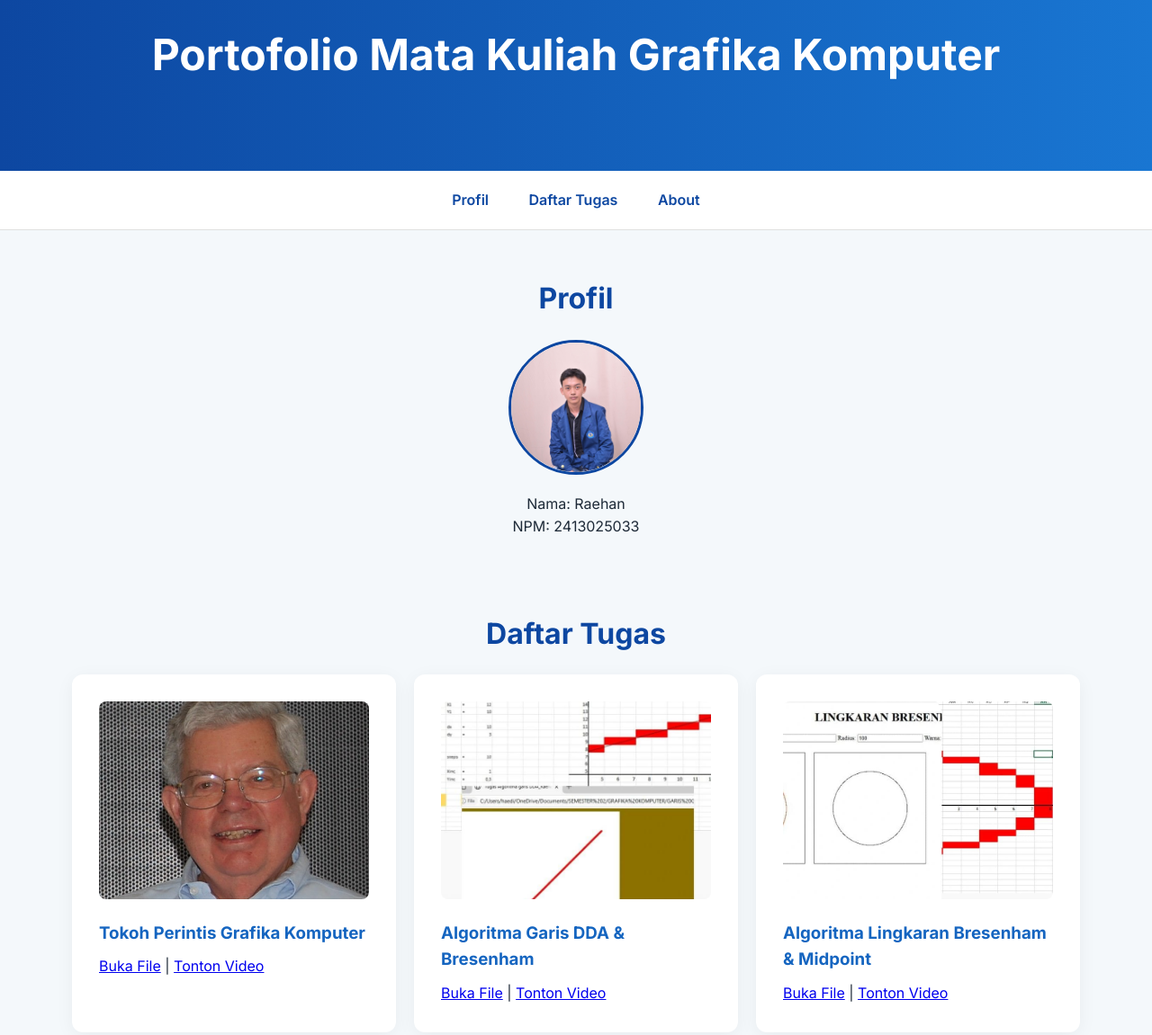
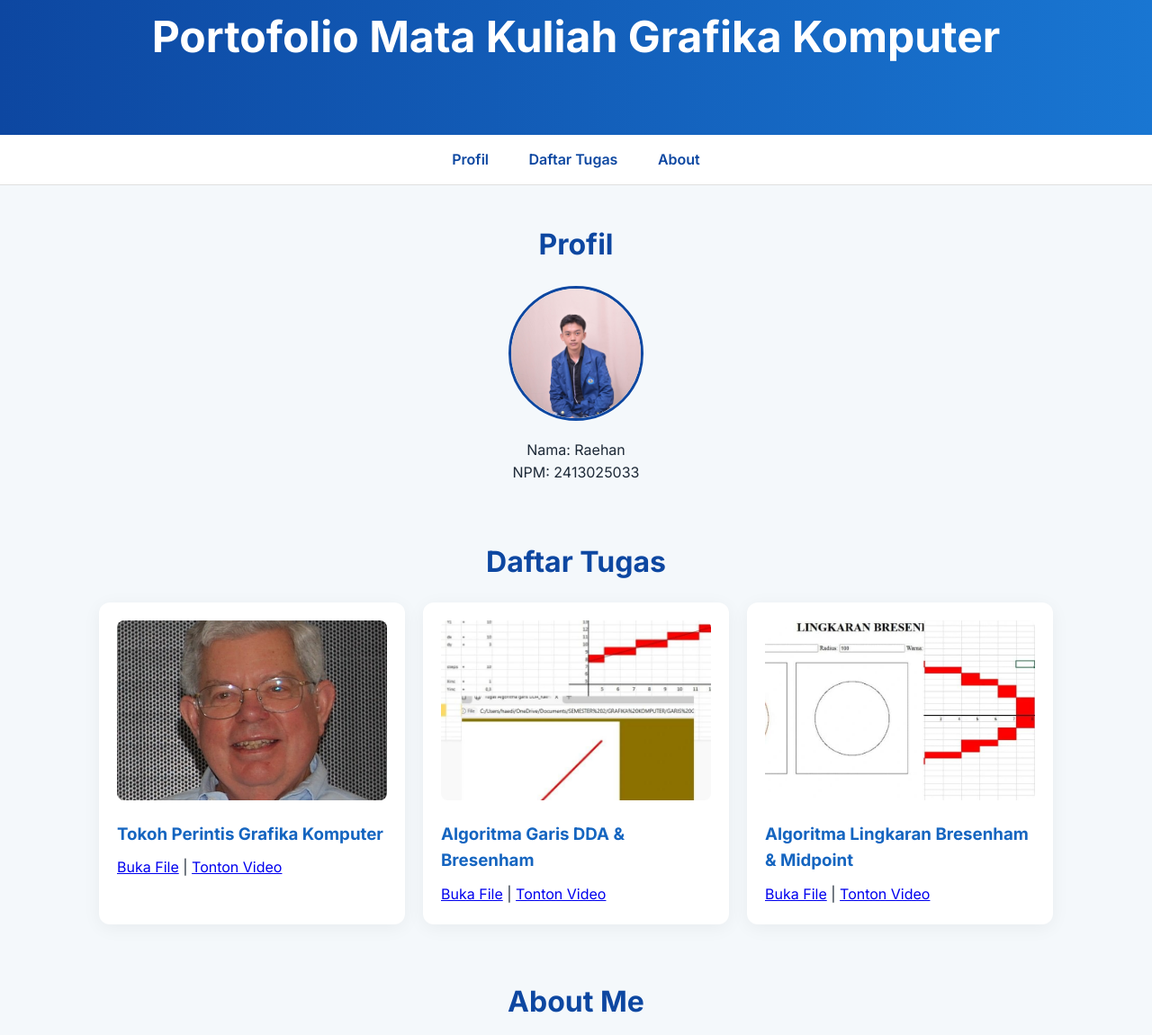
Before and after one commit to RaehanHQ/2413025033, a plain HTML site: page index.html in a window 1280 px wide. Shown: the part 77-1228 px from the top of the page at 90% size. Drawn offline with Linux system fonts and the light colour scheme.

Commit message:
Update index.html

```diff
--- a/index.html
+++ b/index.html
@@ -23,7 +23,7 @@
     header {
       background: linear-gradient(to right, #0d47a1, #1976d2);
       color: white;
-      padding: 100px 40px 80px;
+      padding: 80px 20px 60px;
       text-align: center;
     }
 
@@ -35,7 +35,7 @@
     nav {
       background-color: #ffffff;
       border-bottom: 1px solid #e0e0e0;
-      padding: 20px 40px;
+      padding: 15px;
       text-align: center;
     }
 
@@ -63,13 +63,13 @@
     }
 
     main {
-      max-width: 1200px;
-      margin: 50px auto;
-      padding: 0 40px;
+      max-width: 1100px;
+      margin: 40px auto;
+      padding: 0 20px;
     }
 
     section {
-      margin-bottom: 80px;
+      margin-bottom: 60px;
     }
 
     h2 {
@@ -89,7 +89,7 @@
       background-color: white;
       border-radius: 12px;
       box-shadow: 0 4px 20px rgba(0,0,0,0.05);
-      padding: 30px;
+      padding: 20px;
       transition: 0.3s;
     }
 
@@ -105,7 +105,7 @@
 
     .card img {
       width: 100%;
-      height: 220px;
+      height: 200px;
       object-fit: cover;
       border-radius: 8px;
       margin-bottom: 15px;
@@ -169,14 +169,11 @@
         flex-direction: column;
         gap: 10px;
       }
-
-      main {
-        padding: 0 20px;
-      }
     }
   </style>
 </head>
 <body>
+
   <header>
     <h1>Portofolio Mata Kuliah Grafika Komputer</h1>
   </header>
@@ -205,20 +202,26 @@
         <div class="card">
           <img src="images/steve.jpg" alt="Cover Tugas Tokoh">
           <h3>Tokoh Perintis Grafika Komputer</h3>
-          <p><a href="files/tokoh_perintis.pdf">Buka File</a> |
-             <a href="https://drive.google.com/file/d/1KN_BKBQjRTLONSm-OlFkkaQ9aZwz80Sg/view" target="_blank">Tonton Video</a></p>
+          <p>
+            <a href="files/tokoh_perintis.pdf">Buka File</a> |
+            <a href="https://drive.google.com/file/d/1KN_BKBQjRTLONSm-OlFkkaQ9aZwz80Sg/view" target="_blank">Tonton Video</a>
+          </p>
         </div>
         <div class="card">
           <img src="images/garis.jpg" alt="Cover Tugas Garis">
           <h3>Algoritma Garis DDA & Bresenham</h3>
-          <p><a href="files/algoritma_garis.pdf">Buka File</a> |
-             <a href="https://drive.google.com/file/d/1ZvTkdLrz0EvPC7Cm7Ngtk_gt-fMR5eYS/view" target="_blank">Tonton Video</a></p>
+          <p>
+            <a href="files/algoritma_garis.pdf">Buka File</a> |
+            <a href="https://drive.google.com/file/d/1ZvTkdLrz0EvPC7Cm7Ngtk_gt-fMR5eYS/view" target="_blank">Tonton Video</a>
+          </p>
         </div>
         <div class="card">
           <img src="images/lingkaran.jpg" alt="Cover Tugas Lingkaran">
           <h3>Algoritma Lingkaran Bresenham & Midpoint</h3>
-          <p><a href="files/algoritma_lingkaran.pdf">Buka File</a> |
-             <a href="https://drive.google.com/file/d/1nD1mjUyBj4q6O1A5V8_VNhbqZ2oqQw1-/view" target="_blank">Tonton Video</a></p>
+          <p>
+            <a href="files/algoritma_lingkaran.pdf">Buka File</a> |
+            <a href="https://drive.google.com/file/d/1nD1mjUyBj4q6O1A5V8_VNhbqZ2oqQw1-/view" target="_blank">Tonton Video</a>
+          </p>
         </div>
       </div>
     </section>
@@ -249,5 +252,6 @@
   <footer>
     &copy; 2025 Raehan.
   </footer>
+
 </body>
 </html>
```
